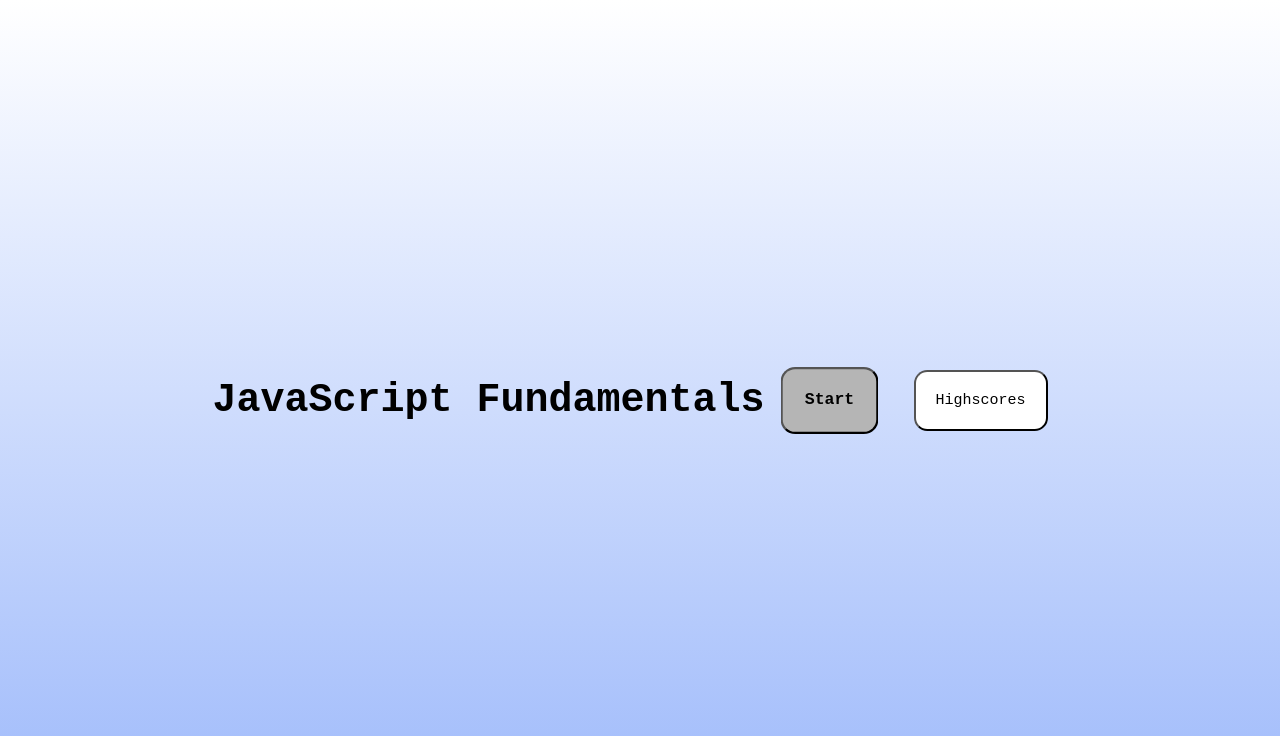
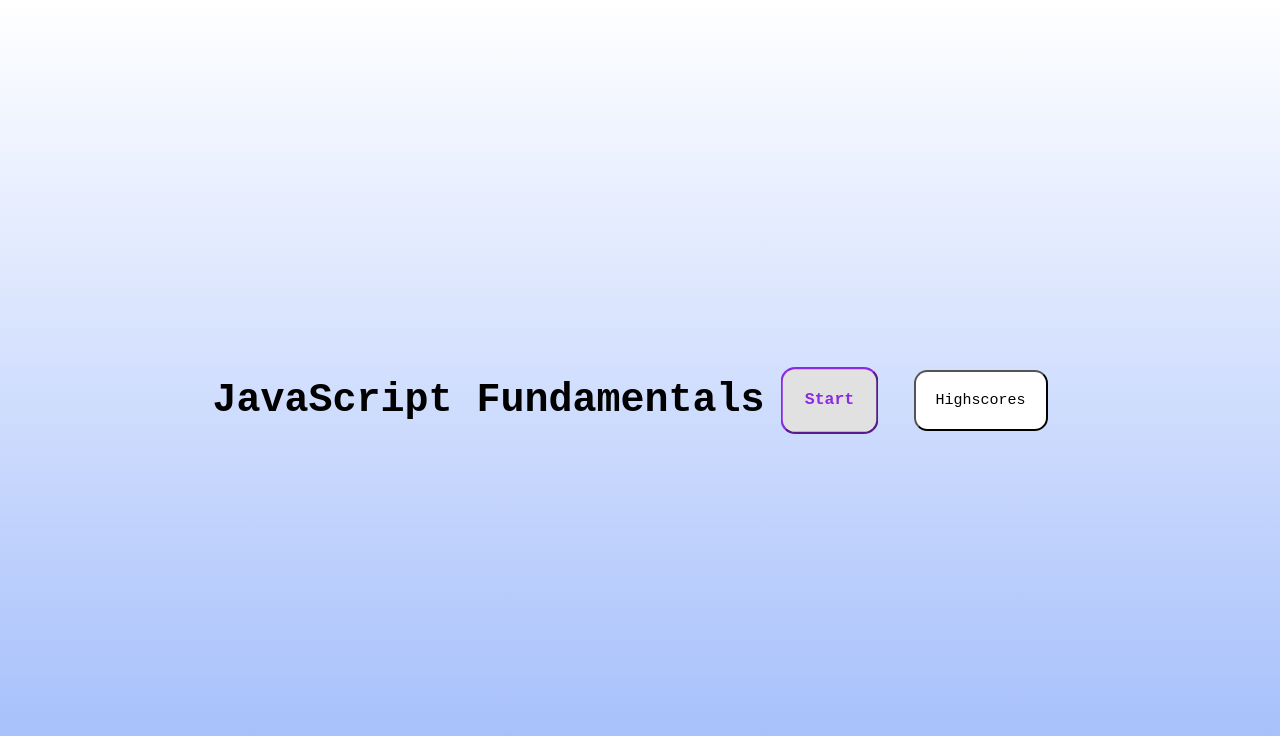
Before and after one commit to MrBrandtCox/Technical-Code-Quiz, a plain HTML site: page index.html in a window 1280 px wide. In both pictures the pointer is over the button "Start". Drawn offline with Linux system fonts and the light colour scheme.

Commit message:
blueviolet hover

```diff
--- a/assets/style.css
+++ b/assets/style.css
@@ -30,7 +30,9 @@ button {
 
 button:hover {
     font-weight: bold;
-    background-color: rgb(181, 181, 181);
+    background-color: rgb(225, 225, 225);
+    border-color:blueviolet;
+    color:blueviolet;
     cursor: pointer;
     transform: scale(1.1);
 }
```
